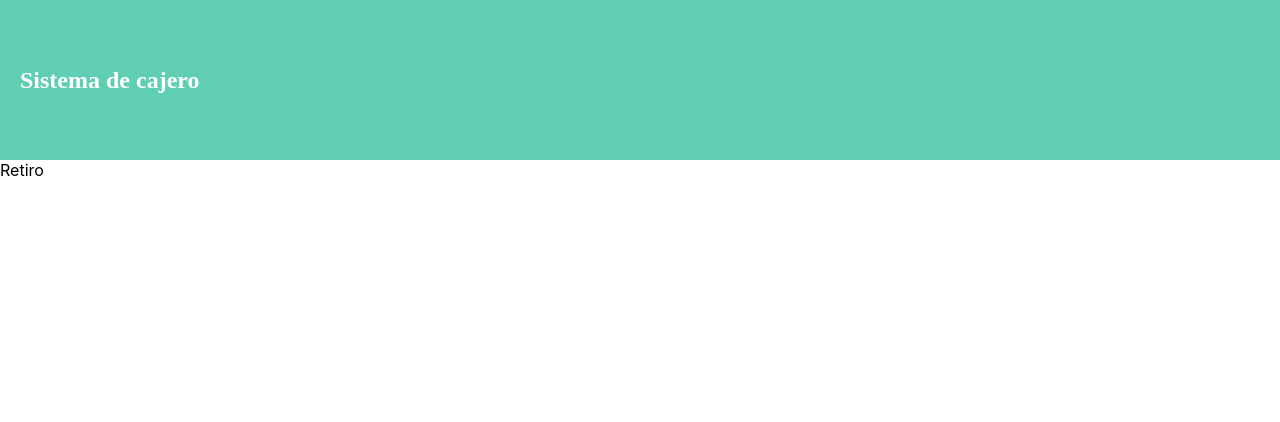
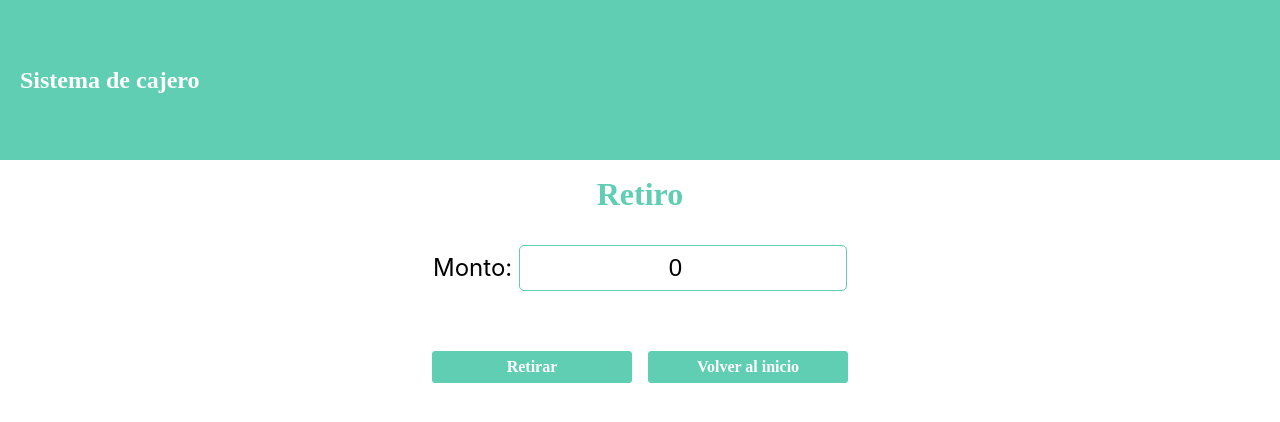
Before and after one commit to joskr3/cajero-react, a React (Create React App) app: page /retirar in a window 1280 px wide. Shown: the top 422 px of the page. Built offline with nearby package versions, Linux system fonts and the light colour scheme.

Commit message:
estilizando las vistas

```diff
--- a/src/Vistas/Consulta/Consulta.tsx
+++ b/src/Vistas/Consulta/Consulta.tsx
@@ -1,7 +1,20 @@
+import "./styles.scss";
 
 function Consulta() {
+
+
+  const resetear = () => {
+    // setCurrentUser(null);
+  }
+
   return (
-    <div>Consulta</div>
+    <>
+      <div className="contenedor">
+        <h3>Resultado de la consulta</h3>
+        <p>Saldo:  <span id="resultado-consulta" /></p>
+        <button type="button" className="resetear" onClick={() => resetear()}>Volver al inicio</button>
+      </div>
+    </>
   )
 }
 
--- /dev/null
+++ b/src/Vistas/Consulta/styles.scss
@@ -0,0 +1,66 @@
+@import url("https://fonts.googleapis.com/css2?family=PT+Sans+Narrow:wght@700&family=Roboto:wght@300;400&display=swap");
+
+$letra: "PT Sans Narrow', sans-serif";
+$color-primario: #5fceb3;
+
+.contenedor {
+    display: flex;
+    flex-direction: column;
+    align-items: center;
+    justify-content: center;
+    margin: 1rem;
+
+    & h3 {
+        font-size: 2rem;
+        font-family: $letra;
+        color: $color-primario;
+        text-align: center;
+        margin-bottom: 2rem;
+    }
+    & label {
+        font-size: 1.5rem;
+        text-align: center;
+        margin-bottom: 2rem;
+    }
+    & input {
+        font-size: 1.5rem;
+        border: 1px solid $color-primario;
+        border-radius: 5px;
+        padding: 0.5rem;
+        margin-bottom: 1rem;
+        text-align: center;
+        margin-bottom: 2rem;
+    }
+
+    &.__botones {
+        display: flex;
+        width: 500px;
+    }
+}
+
+button {
+    margin: 0.5rem;
+    width: 200px;
+    height: 2rem;
+    border: 1px solid $color-primario;
+    border-radius: 3px;
+    background-color: $color-primario;
+    color: white;
+    font-weight: bold;
+    font-family: $letra;
+    font-size: 1rem;
+    padding: 0.25rem;
+    cursor: pointer;
+    transition: 0.3s;
+    text-align: center;
+    margin-bottom: 2rem;
+    justify-content: center;
+    &:focus {
+        outline: none;
+        border: none;
+    }
+    &:hover {
+        background-color: #fff;
+        color: $color-primario;
+    }
+}
--- a/src/Vistas/Deposito/Deposito.tsx
+++ b/src/Vistas/Deposito/Deposito.tsx
@@ -1,7 +1,28 @@
-import React from 'react'
+import { useState } from "react";
+import "./styles.scss";
+export default function Deposito() {
+  const [montoDeposito, setMontoDeposito] = useState<number>(0);
 
-export default function Deposito() {
+  const resetear = () => {
+    //setCurrentUser(null);
+  }
+
+
+  const depositar = () => {
+    if (montoDeposito > 0) {
+      // currentUser!.balance += montoDeposito;
+      setMontoDeposito(0);
+    }
+  }
+
   return (
-    <div>Deposito</div>
+    <div id="elemento1" className=" contenedor">
+      <h3>Deposito</h3>
+      <label htmlFor="monto-deposito">Monto: </label>
+      <input id="operacion-deposito" type="number" name="monto-deposito" placeholder="ej. 100" value={montoDeposito || 0} onChange={(e) => { setMontoDeposito(+(e.target.value)) }} />
+      <br />
+      <button id="btn-depositar" type="button" onClick={() => depositar()}>Depositar</button>
+      <button type="button" className="resetear" onClick={() => resetear()}>Volver al inicio</button>
+    </div>
   )
 }
--- /dev/null
+++ b/src/Vistas/Deposito/styles.scss
@@ -0,0 +1,66 @@
+@import url("https://fonts.googleapis.com/css2?family=PT+Sans+Narrow:wght@700&family=Roboto:wght@300;400&display=swap");
+
+$letra: "PT Sans Narrow', sans-serif";
+$color-primario: #5fceb3;
+
+.contenedor {
+    display: flex;
+    flex-direction: column;
+    align-items: center;
+    justify-content: center;
+    margin: 1rem;
+
+    & h3 {
+        font-size: 2rem;
+        font-family: $letra;
+        color: $color-primario;
+        text-align: center;
+        margin-bottom: 2rem;
+    }
+    & label {
+        font-size: 1.5rem;
+        text-align: center;
+        margin-bottom: 2rem;
+    }
+    & input {
+        font-size: 1.5rem;
+        border: 1px solid $color-primario;
+        border-radius: 5px;
+        padding: 0.5rem;
+        margin-bottom: 1rem;
+        text-align: center;
+        margin-bottom: 2rem;
+    }
+
+    &.__botones {
+        display: flex;
+        width: 500px;
+    }
+}
+
+button {
+    margin: 0.5rem;
+    width: 200px;
+    height: 2rem;
+    border: 1px solid $color-primario;
+    border-radius: 3px;
+    background-color: $color-primario;
+    color: white;
+    font-weight: bold;
+    font-family: $letra;
+    font-size: 1rem;
+    padding: 0.25rem;
+    cursor: pointer;
+    transition: 0.3s;
+    text-align: center;
+    margin-bottom: 2rem;
+    justify-content: center;
+    &:focus {
+        outline: none;
+        border: none;
+    }
+    &:hover {
+        background-color: #fff;
+        color: $color-primario;
+    }
+}
--- a/src/Vistas/Home/Home.tsx
+++ b/src/Vistas/Home/Home.tsx
@@ -14,28 +14,13 @@ function Home() {
 
     const [currentUser, setCurrentUser] = useState<IUser | null>(null);
 
-    const [montoRetiro, setMontoRetiro] = useState<number>(0);
-    const [montoDeposito, setMontoDeposito] = useState<number>(0);
-
 
 
     const resetear = () => {
         setCurrentUser(null);
     }
 
-    const depositar = () => {
-        if (montoDeposito > 0) {
-            currentUser!.balance += montoDeposito;
-            setMontoDeposito(0);
-        }
-    }
 
-    const retirar = () => {
-        if (montoRetiro <= currentUser!.balance) {
-            currentUser!.balance -= montoDeposito;
-            setMontoRetiro(0);
-        }
-    }
 
 
 
--- a/src/Vistas/MenuOperaciones/index.tsx
+++ b/src/Vistas/MenuOperaciones/index.tsx
@@ -7,14 +7,14 @@ function Menu() {
   const navigate = useNavigate();
 
   function irAFuncionDeRetiro(): void {
-    navigate("/retiro");
+    navigate("/retirar");
   }
   const irAFuncionDeDeposito = () => {
-    navigate("/deposito");
+    navigate("/depositar");
   }
 
   const irAFuncionDeConsulta = () => {
-    navigate("/consulta");
+    navigate("/consultar");
   }
 
   return (
--- a/src/Vistas/Retiro/Retiro.tsx
+++ b/src/Vistas/Retiro/Retiro.tsx
@@ -1,8 +1,36 @@
-import React from 'react'
+import { useState } from "react";
+import "./styles.scss"
 
 function Retiro() {
+
+
+  const [montoRetiro, setMontoRetiro] = useState<number>(0);
+
+  const retirar = () => {
+    // if (montoRetiro <= currentUser!.balance) {
+    //     currentUser!.balance -= montoDeposito;
+    //     setMontoRetiro(0);
+    // }
+  }
+
+  const resetear = () => {
+    //setCurrentUser(null);
+  }
+
   return (
-    <div>Retiro</div>
+    <div className="contenedor">
+      <h3 >Retiro</h3>
+      <div>
+        <label htmlFor="operacion-retiro">Monto: </label>
+        <input id="label-monto-retiro" type="number" name="monto-retiro" placeholder="ej. 100" value={montoRetiro || 0} onChange={(e) => { setMontoRetiro(+(e.target.value)) }} />
+      </div>
+      <br />
+      <div className="contenedor__botones">
+        <button id="btn-retirar" onClick={() => { retirar() }} type="button" className="contenedor__botones__boton">Retirar</button>
+        <button type="button" className="contenedor__botones__boton" onClick={() => resetear()}>Volver al inicio</button>
+      </div>
+
+    </div>
   )
 }
 
--- /dev/null
+++ b/src/Vistas/Retiro/styles.scss
@@ -0,0 +1,66 @@
+@import url("https://fonts.googleapis.com/css2?family=PT+Sans+Narrow:wght@700&family=Roboto:wght@300;400&display=swap");
+
+$letra: "PT Sans Narrow', sans-serif";
+$color-primario: #5fceb3;
+
+.contenedor {
+    display: flex;
+    flex-direction: column;
+    align-items: center;
+    justify-content: center;
+    margin: 1rem;
+
+    & h3 {
+        font-size: 2rem;
+        font-family: $letra;
+        color: $color-primario;
+        text-align: center;
+        margin-bottom: 2rem;
+    }
+    & label {
+        font-size: 1.5rem;
+        text-align: center;
+        margin-bottom: 2rem;
+    }
+    & input {
+        font-size: 1.5rem;
+        border: 1px solid $color-primario;
+        border-radius: 5px;
+        padding: 0.5rem;
+        margin-bottom: 1rem;
+        text-align: center;
+        margin-bottom: 2rem;
+    }
+
+    &.__botones {
+        display: flex;
+        width: 500px;
+    }
+}
+
+button {
+    margin: 0.5rem;
+    width: 200px;
+    height: 2rem;
+    border: 1px solid $color-primario;
+    border-radius: 3px;
+    background-color: $color-primario;
+    color: white;
+    font-weight: bold;
+    font-family: $letra;
+    font-size: 1rem;
+    padding: 0.25rem;
+    cursor: pointer;
+    transition: 0.3s;
+    text-align: center;
+    margin-bottom: 2rem;
+    justify-content: center;
+    &:focus {
+        outline: none;
+        border: none;
+    }
+    &:hover {
+        background-color: #fff;
+        color: $color-primario;
+    }
+}
```
Also changed, not shown: src/Vistas/MenuOperaciones/styles.scss (+0 -22 lines).
